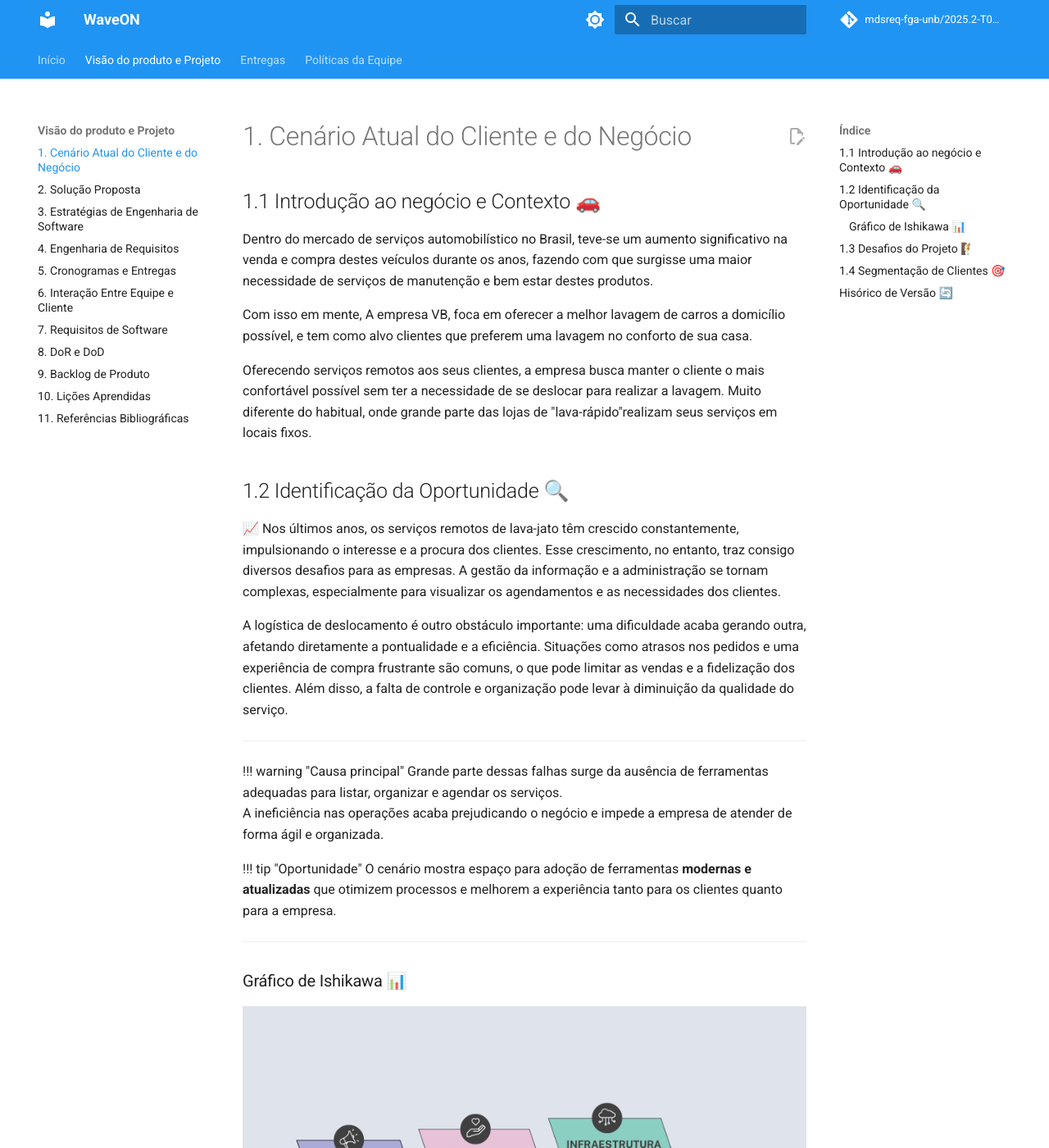
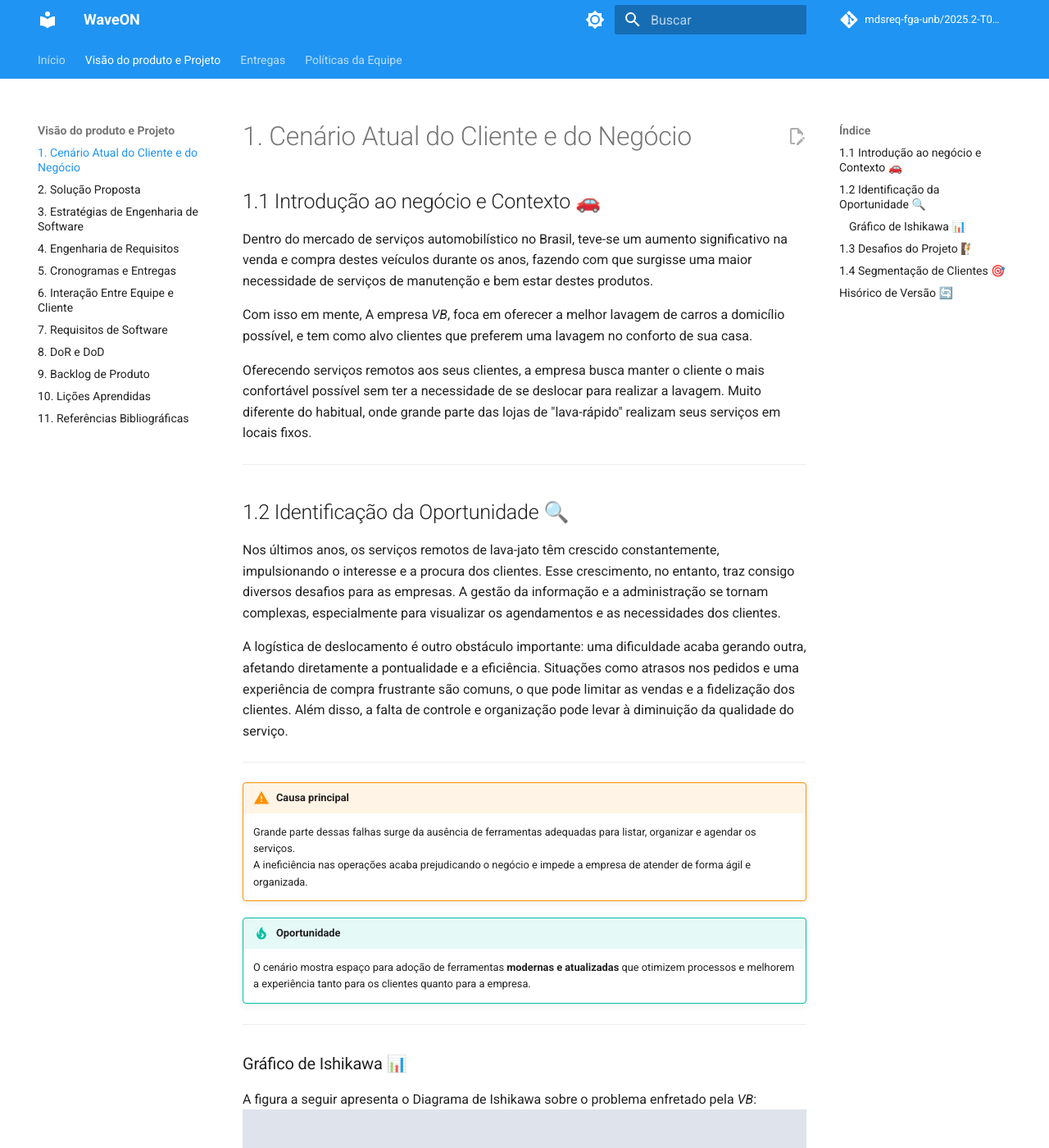
Before and after one commit to mdsreq-fga-unb/2025.2-T01-WaveOn, an MkDocs documentation site: the page built from docs/visao_produto/cenario_atual.md, in a window 1280 px wide and 1400 px high. Shown: the whole window at 82% size. Built offline with MkDocs 1.6.1 and Material for MkDocs 9.7.7, drawn with Linux system fonts in a browser that asks for light colours; comment, search, counter and statistics services are not loaded; some of the changed text lies outside the part shown.

Commit message:
docs(mkdocs): reestrutura pagina de cenario atual

```diff
--- a/docs/visao_produto/cenario_atual.md
+++ b/docs/visao_produto/cenario_atual.md
@@ -3,16 +3,18 @@
 Dentro do mercado de serviços automobilístico no Brasil, teve-se um aumento significativo na venda e compra destes veículos durante os anos, fazendo com que surgisse uma
 maior necessidade de serviços de manutenção e bem estar destes produtos.
 
-Com isso em mente, A empresa VB, foca em oferecer a melhor lavagem de carros a domicílio possível,
+Com isso em mente, A empresa *VB*, foca em oferecer a melhor lavagem de carros a domicílio possível,
 e tem como alvo clientes que preferem uma lavagem no conforto de sua casa.
 
 Oferecendo serviços remotos aos seus clientes, a empresa busca manter o cliente o mais
 confortável possível sem ter a necessidade de se deslocar para realizar a lavagem. Muito
-diferente do habitual, onde grande parte das lojas de "lava-rápido"realizam seus serviços
+diferente do habitual, onde grande parte das lojas de "lava-rápido" realizam seus serviços
 em locais fixos.
 
+---
+
 ## 1.2 Identificação da Oportunidade 🔍
-📈 Nos últimos anos, os serviços remotos de lava-jato têm crescido constantemente, impulsionando o interesse e a procura dos clientes. Esse crescimento, no entanto, traz consigo diversos desafios para as empresas. A gestão da informação e a administração se tornam complexas, especialmente para visualizar os agendamentos e as necessidades dos clientes.
+Nos últimos anos, os serviços remotos de lava-jato têm crescido constantemente, impulsionando o interesse e a procura dos clientes. Esse crescimento, no entanto, traz consigo diversos desafios para as empresas. A gestão da informação e a administração se tornam complexas, especialmente para visualizar os agendamentos e as necessidades dos clientes.
 
 A logística de deslocamento é outro obstáculo importante: uma dificuldade acaba gerando outra, afetando diretamente a pontualidade e a eficiência. Situações como atrasos nos pedidos e uma experiência de compra frustrante são comuns, o que pode limitar as vendas e a fidelização dos clientes. Além disso, a falta de controle e organização pode levar à diminuição da qualidade do serviço.
 
@@ -28,10 +30,13 @@ A logística de deslocamento é outro obstáculo importante: uma dificuldade aca
 ---
 
 ### Gráfico de Ishikawa 📊
+A figura a seguir apresenta o Diagrama de Ishikawa sobre o problema enfretado pela *VB*:
 ![Grafico de ishikawa](../img/Ishikawa.jpg)
 
+---
+
 ## 1.3 Desafios do Projeto 🧗
-🎯 A empresa VB enfrenta uma série de desafios que se estendem para além da simples
+A empresa VB enfrenta uma série de desafios que se estendem para além da simples
 operação de seus serviços. Entre os principais problemas, destaca-se a necessidade de uma
 constante visualização e análise dos dados de serviço e das informações dos clientes.
 
@@ -48,12 +53,12 @@ aplicação web, exigirá um processo de transição e treinamento.
 Embora o orçamento não seja uma preocupação central no momento, a capacidade de
 equilibrar custo, qualidade e entrega é um desafio inerente ao modelo de negócio.
 
----
-
 Em suma, a superação desses obstáculos não se resume apenas à implementação de um novo
 software. Trata-se de um processo de adaptação e evolução que exige uma mudança na
 cultura da empresa, focada na otimização de processos, na adoção de tecnologias e na
 busca contínua por eficiência operacional.
+
+---
 
 ## 1.4 Segmentação de Clientes 🎯
 👤 A empresa VB atende os três principais segmentos de clientes:
@@ -72,6 +77,8 @@ busca contínua por eficiência operacional.
     do tempo. Eles utilizam o serviço para manter veículos da empresa ou pessoais
     limpos, sem que isso interfira na sua produtividade diária.
 
+---
+
 ## Hisórico de Versão 🔄
 
 | Data       | Versão | Descrição                                         | Autor(es)        | Revisor(es)     |
--- a/mkdocs.yml
+++ b/mkdocs.yml
@@ -102,3 +102,4 @@ markdown_extensions:
   - attr_list
   - md_in_html
   - pymdownx.superfences
+  - admonition
```
Also changed, not shown: docs/politicas_equipe/pull_request.md (+2 -2 lines).
